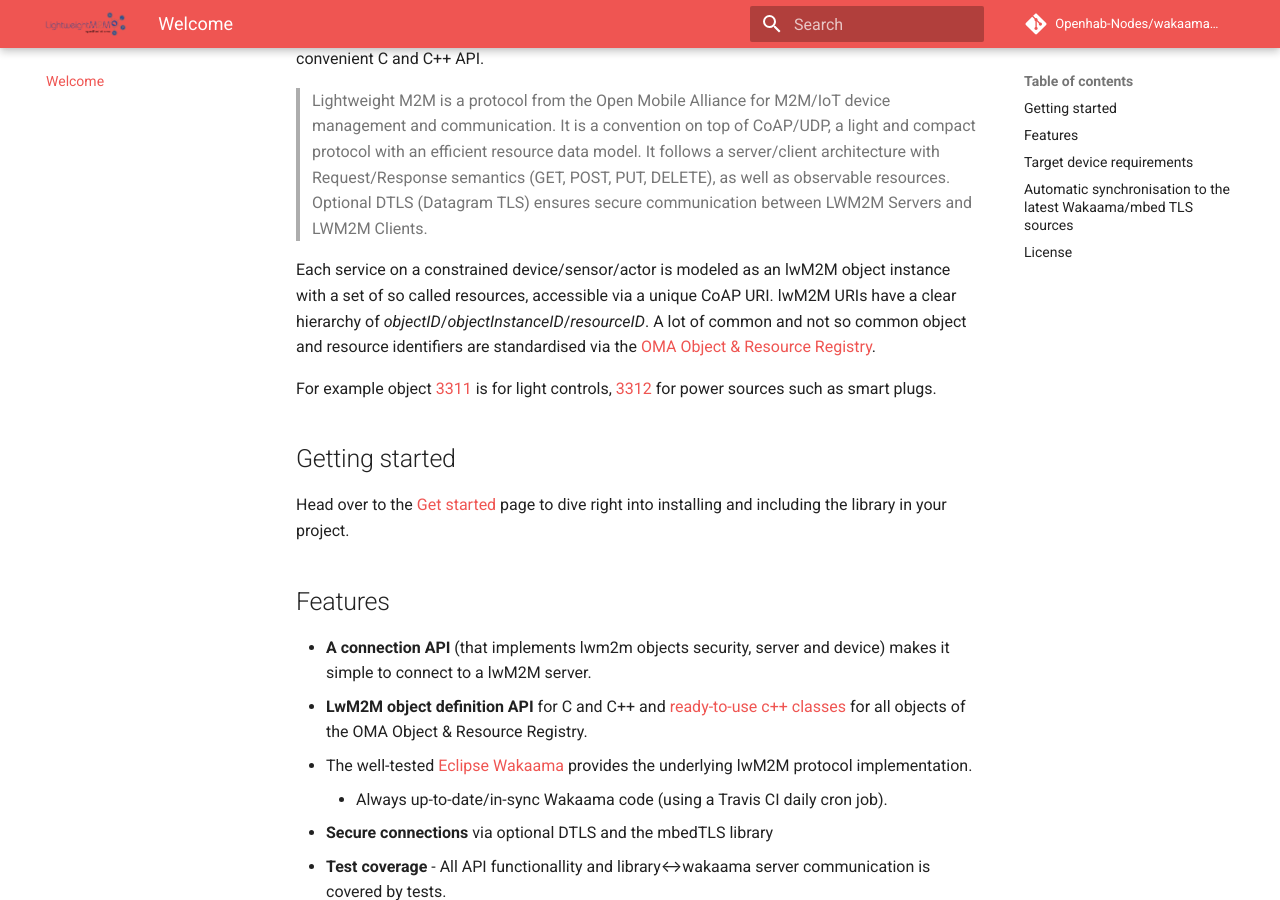
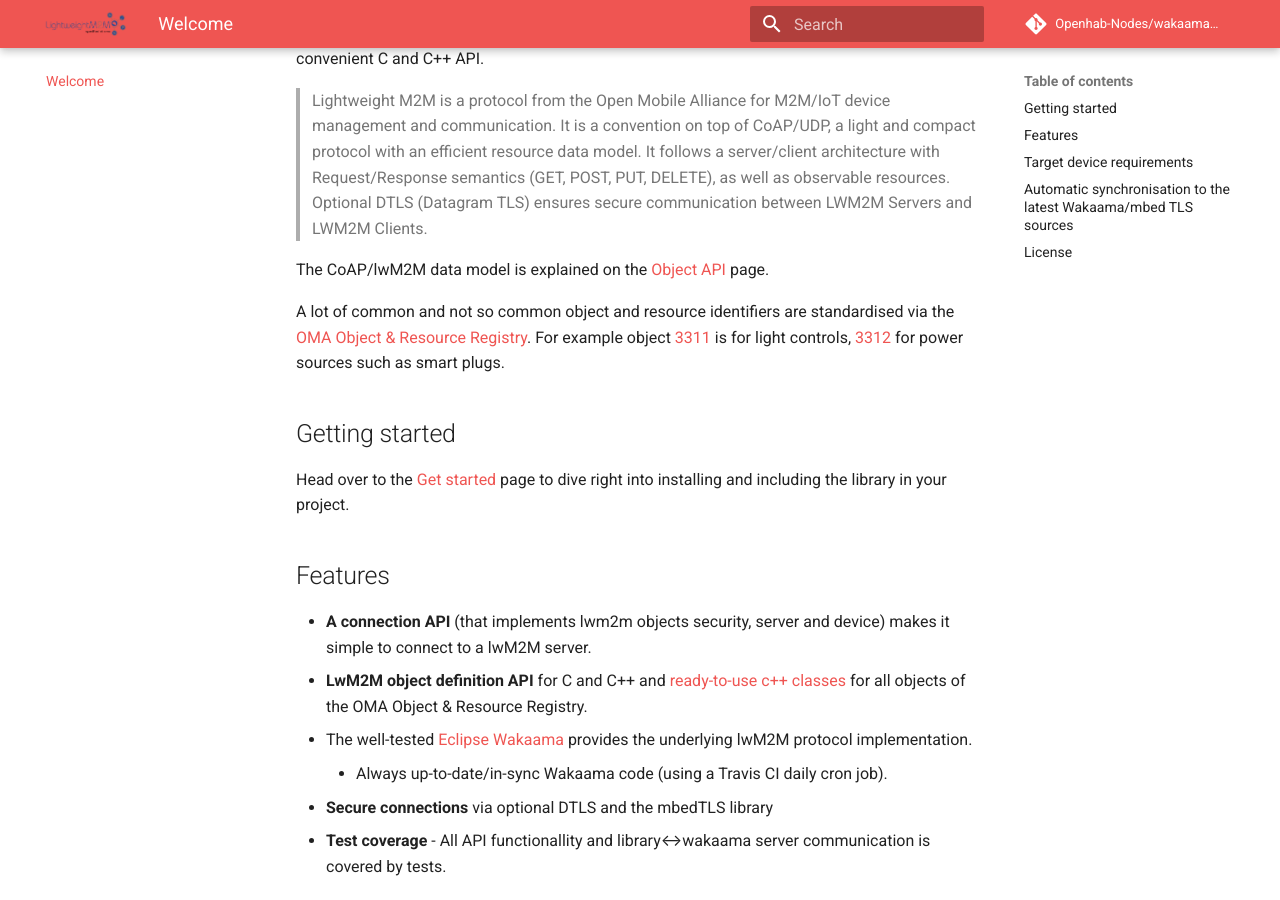
Before and after one commit to smartheim/wakaamaNode, an MkDocs documentation site: the page built from docs/index.md, in a window 1280 px wide and 900 px high, scrolled down 452 px. Built offline with MkDocs 1.6.1 and Material for MkDocs 9.7.7, drawn with Linux system fonts in a browser that asks for light colours; comment, search, counter and statistics services are not loaded; old or Windows-style settings are respelled for this version of MkDocs.

```diff
--- a/.travis.yml
+++ b/.travis.yml
@@ -34,6 +34,7 @@ addons:
     - g++-6
     - gcc-6
     - clang-3.6
+    - libunwind8-dev
     - libgtest-dev
     - cmake
 
--- a/docs/index.md
+++ b/docs/index.md
@@ -12,12 +12,10 @@ It is a convention on top of CoAP/UDP, a light and compact protocol with an effi
 It follows a server/client architecture with Request/Response semantics (GET, POST, PUT, DELETE), as well as observable resources.
 Optional DTLS (Datagram TLS) ensures secure communication between LWM2M Servers and LWM2M Clients.
 
-Each service on a constrained device/sensor/actor is modeled as an lwM2M object instance with a set of so called resources,
-accessible via a unique CoAP URI.
-lwM2M URIs have a clear hierarchy of *objectID*/*objectInstanceID*/*resourceID*.
-A lot of common and not so common object and resource identifiers are standardised via the [OMA Object & Resource Registry](http://www.openmobilealliance.org/wp/OMNA/LwM2M/LwM2MRegistry.html).
+The CoAP/lwM2M data model is explained on the [Object API](https://openhab-nodes.github.io/wakaamaNode/api/about/) page.
 
-For example object [3311](http://www.openmobilealliance.org/tech/profiles/lwm2m/3311.xml) is for light controls, [3312](http://www.openmobilealliance.org/tech/profiles/lwm2m/3312.xml) for power sources such as smart plugs.
+A lot of common and not so common object and resource identifiers are standardised via the [OMA Object & Resource Registry](http://www.openmobilealliance.org/wp/OMNA/LwM2M/LwM2MRegistry.html). For example object [3311](http://www.openmobilealliance.org/tech/profiles/lwm2m/3311.xml) is for light controls, [3312](http://www.openmobilealliance.org/tech/profiles/lwm2m/3312.xml) for power sources such as smart plugs.
+
 
 ## Getting started
 
```
Also changed, not shown: README.md (+2 -2 lines), 1 other file.
